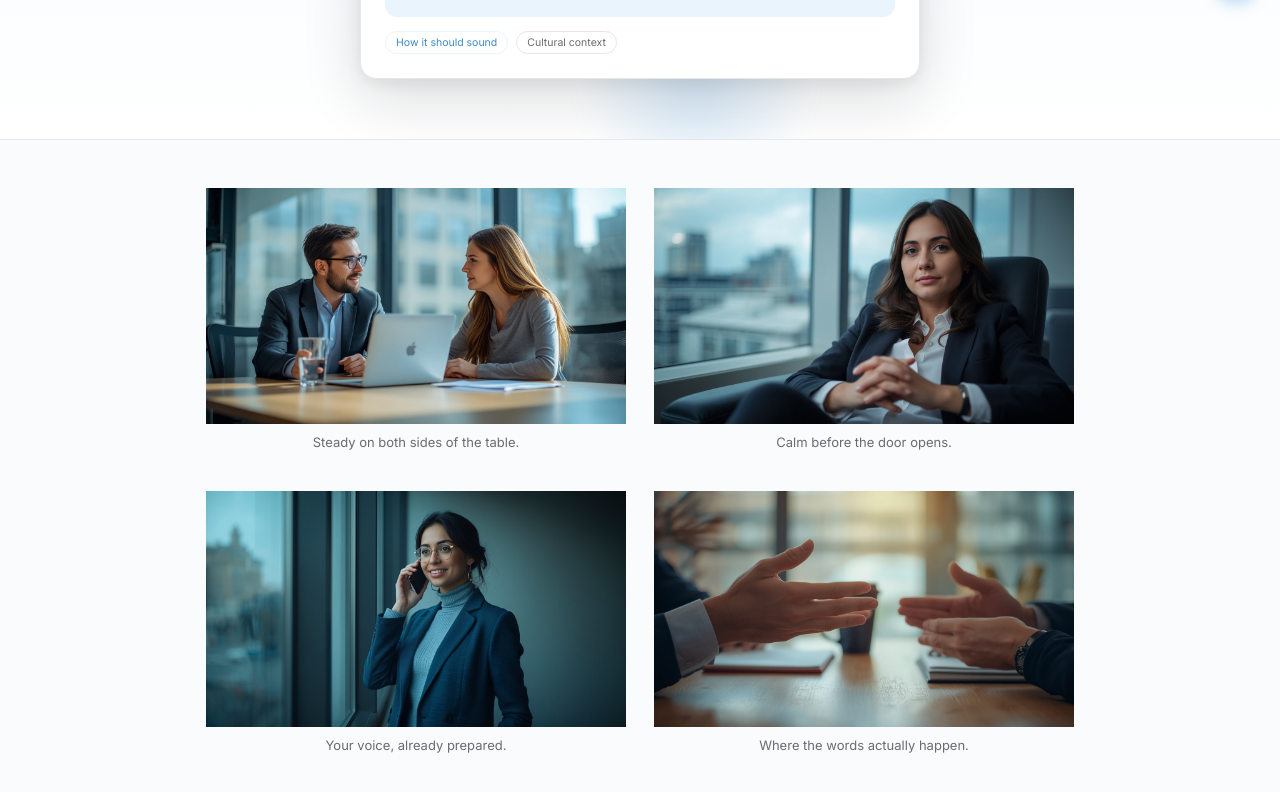
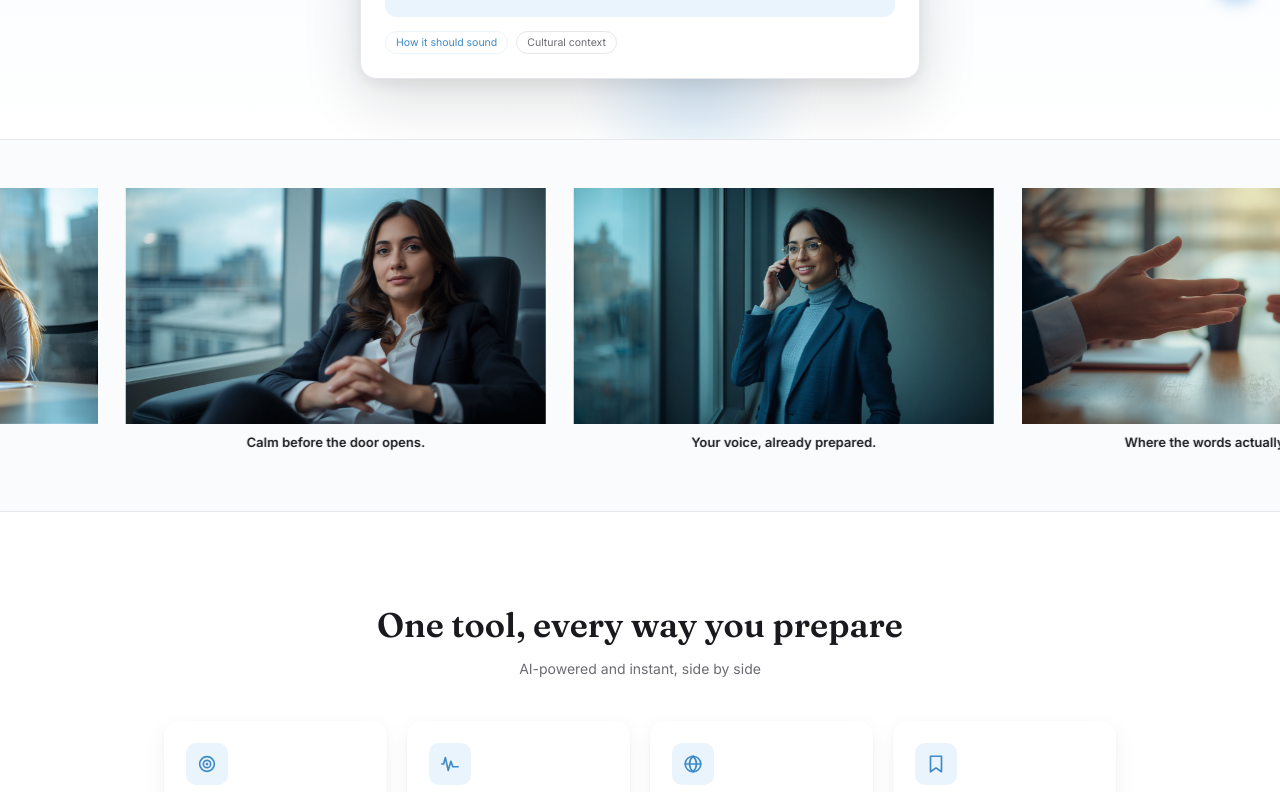
Before and after one commit to kssw117-sudo/Speak-with-confidence-AI, a React (Vite) app: page /#home in a window 1280 px wide. Shown: the part 780-1572 px from the top of the page. Built offline with nearby package versions, Linux system fonts and the light colour scheme.

Commit message:
Update App.jsx

```diff
--- a/src/App.jsx
+++ b/src/App.jsx
@@ -640,25 +640,27 @@ export default function App() {
             </div>
           </div>
 
-          {/* ---------- PHOTO GRID (статично, с подписями) ---------- */}
-          <div style={{ padding: '48px 24px', background: '#FAFBFC', borderTop: `1px solid ${LINE}`, borderBottom: `1px solid ${LINE}` }}>
-            <div style={{ maxWidth: 1400, margin: '0 auto', display: 'flex', flexWrap: 'wrap', justifyContent: 'center', gap: 28 }}>
-              {[
+          {/* ---------- PHOTO MARQUEE (с подписями) ---------- */}
+          <div className="marquee-wrap" style={{ overflow: 'hidden', padding: '48px 0', background: '#FAFBFC', borderTop: `1px solid ${LINE}`, borderBottom: `1px solid ${LINE}` }}>
+            <div className="marquee-track" style={{ gap: 28 }}>
+              {[...Array(2)].flatMap((_, dup) =>
+                [
                   { n: 1, caption: 'Steady on both sides of the table.' },
                   { n: 2, caption: 'Calm before the door opens.' },
                   { n: 3, caption: 'Your voice, already prepared.' },
                   { n: 4, caption: 'Where the words actually happen.' },
                   { n: 5, caption: 'First words, already right.' },
                 ].map(({ n, caption }) => (
-                <div key={n} style={{ width: 420, maxWidth: '100%' }}>
+                  <div key={`${dup}-${n}`} style={{ width: 420, flexShrink: 0 }}>
                     <img
                       src={`/images/hero${n}.jpg`}
                       alt={caption}
                       style={{ width: '100%', height: 236, objectFit: 'cover', display: 'block' }}
                     />
-                  <p style={{ fontSize: 13, color: INK_SOFT, textAlign: 'center', marginTop: 10 }}>{caption}</p>
+                    <p style={{ fontSize: 13, color: INK, fontWeight: 600, textAlign: 'center', marginTop: 10 }}>{caption}</p>
                   </div>
-              ))}
+                ))
+              )}
             </div>
           </div>
 
```
Lines whose indentation alone changed are shown as unchanged.
